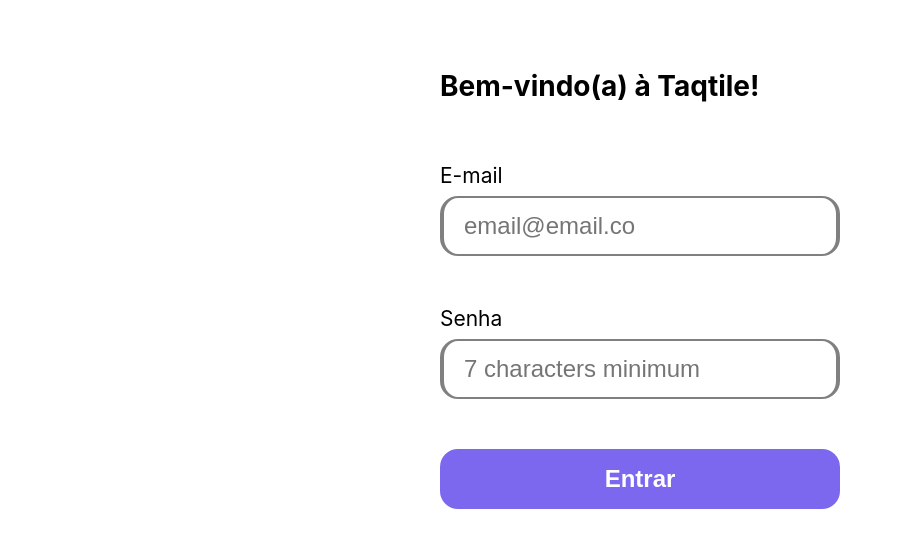
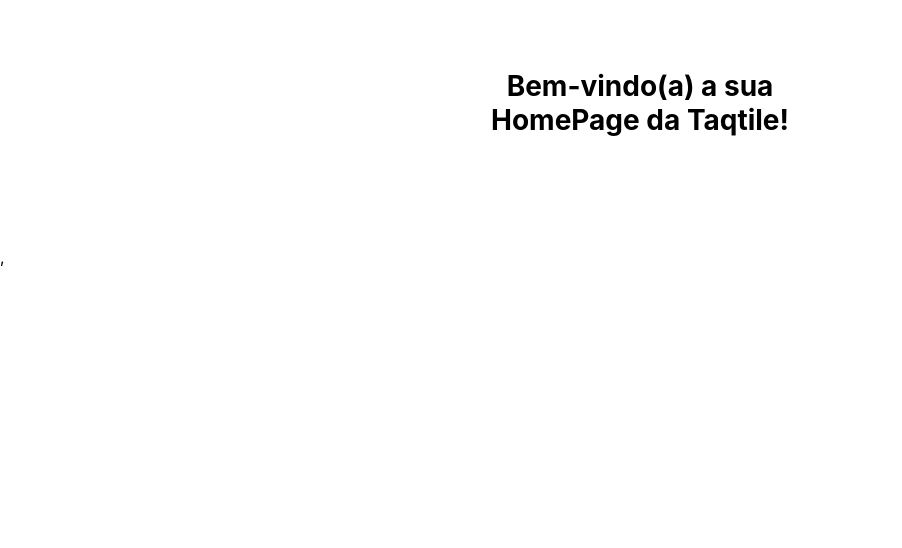
Before and after one commit to indigotech/onboard-joao-fonseca, a React (Create React App) app in the folder the-beginner-project/: page /homepage in a window 1280 px wide. Shown: the top 548 px of the page, without its empty margins (0-902 px from the left). Built offline with nearby package versions, Linux system fonts and the light colour scheme.

Commit message:
implementando rotas e redirecionamento para homepage ao enviar o form de login. Falta proteger a página de login de acesso sem token válido no localstorage, e tratar o erro ao errar usuário ou senha

```diff
--- a/the-beginner-project/package.json
+++ b/the-beginner-project/package.json
@@ -11,11 +11,13 @@
     "@types/node": "12.12.54",
     "@types/react": "16.9.49",
     "@types/react-dom": "16.9.8",
+    "@types/react-router-dom": "5.1.5",
     "graphql": "15.3.0",
+    "history": "^5.0.0",
     "nodemon": "1.18.4",
     "react": "16.13.1",
     "react-dom": "16.13.1",
-    "react-hook-form": "6.7.2",
+    "react-router-dom": "5.2.0",
     "react-scripts": "3.4.3",
     "typescript": "3.7.5"
   },
--- a/the-beginner-project/src/App.tsx
+++ b/the-beginner-project/src/App.tsx
@@ -1,6 +1,7 @@
 import React from 'react';
 import './App.css';
-import LoginPage from './Components/LoginPage'
+import LoginPage from './Components/LoginPage';
+
 
 function App() {
   return (
--- /dev/null
+++ b/the-beginner-project/src/Components/HomePage/HomePage.tsx
@@ -0,0 +1,21 @@
+import React from 'react';
+import './styled.css';
+
+function HomePage() {
+
+  // const componentDidMount:any() => {
+  //   const token = localStorage.getItem("token")
+  //   if (token === null) {
+  //     props.goToLoginScreen()
+  //   }
+  //}
+
+
+  return (
+    <div className="Login-container">
+      <h1 className="Title">Bem-vindo(a) a sua HomePage da Taqtile!</h1>
+    </div>
+  );
+}
+
+export default HomePage;
--- /dev/null
+++ b/the-beginner-project/src/Components/HomePage/index.ts
@@ -0,0 +1 @@
+export { default } from './HomePage'
--- /dev/null
+++ b/the-beginner-project/src/Components/HomePage/styled.css
@@ -0,0 +1,19 @@
+
+.Title {
+    align-self: flex-start;
+    font-size: 28px;
+    margin-bottom: 60px;
+
+  }
+
+  .Login-container {
+    height: fit-content;
+    width: 90%;
+    max-width: 400px;
+    display: flex;
+    flex-direction: column;
+    align-items: center;
+    font-size: calc(10px + 2vmin);
+    color: black;
+    padding: 50px 20px;
+  }
--- a/the-beginner-project/src/Components/LoginPage/LoginPage.tsx
+++ b/the-beginner-project/src/Components/LoginPage/LoginPage.tsx
@@ -1,21 +1,23 @@
 import React, {useState} from 'react';
 import './styled.css';
 import {mutation} from '../../Services/QueryGQL';
+import { useHistory } from "react-router";
 
 function LoginPage() {
-
+  const history = useHistory();
   const [email, setEmail] = useState('')
   const [password, setPassword] = useState('')
+
+
 
   const handleForm = (event: React.FormEvent) => {
   event.preventDefault()
   mutation(email, password)
-  console.log(email, password)
+  history.push("/homepage")
   }
 
  const handleInputEmail = (event: React.ChangeEvent<HTMLInputElement>) => {
   setEmail(event.target.value)
-
   }
  const handleInputPassword = (event: React.ChangeEvent<HTMLInputElement>) => {
   setPassword(event.target.value)
--- /dev/null
+++ b/the-beginner-project/src/Routes/routes.js
@@ -0,0 +1,23 @@
+import React from "react";
+import './Routes.css';
+import { BrowserRouter as Router, Route } from "react-router-dom";
+import LoginPage from '../Components/LoginPage';
+import HomePage from '../Components/HomePage';
+
+export const routes = {
+  login: "/",
+  home: "/homepage"
+};
+
+ function Routes() {
+  return (
+    <Router>
+      <div className="Container">
+        <Route exact path={routes.login} component={LoginPage} />
+        <Route exact path={routes.home} component={HomePage} />
+      </div>
+    </Router>
+  );
+}
+
+export default Routes
--- a/the-beginner-project/src/index.tsx
+++ b/the-beginner-project/src/index.tsx
@@ -1,12 +1,11 @@
 import React from 'react';
 import ReactDOM from 'react-dom';
 import './index.css';
-import App from './App';
-
+import Routes from './Routes/routes';
 
 ReactDOM.render(
-  <React.StrictMode>
-    <App />
-  </React.StrictMode>,
+   <React.StrictMode>
+      <Routes/>,
+   </React.StrictMode>,
   document.getElementById('root')
 );
```
Also changed, not shown: the-beginner-project/src/Routes/Routes.css (renamed from the-beginner-project/src/App.css), 1 other file (tests, documents, lock files or other folders). Lines whose indentation alone changed are shown as unchanged.
